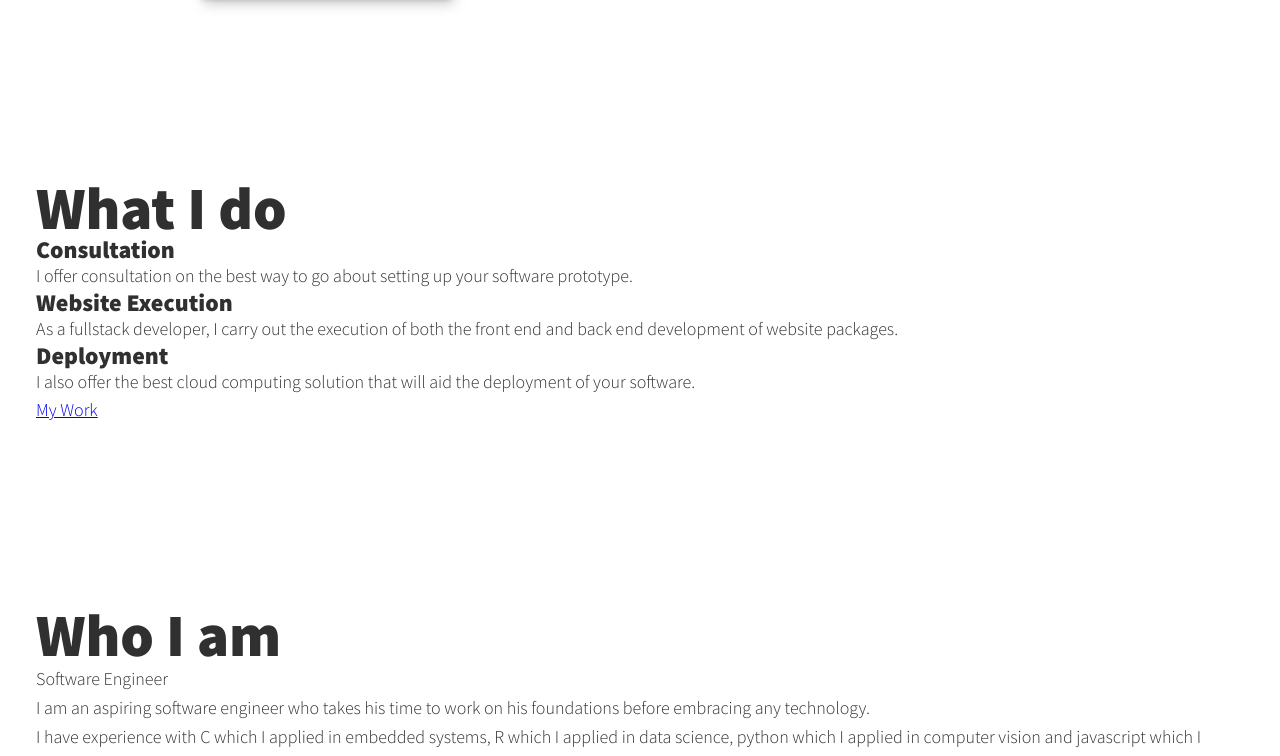
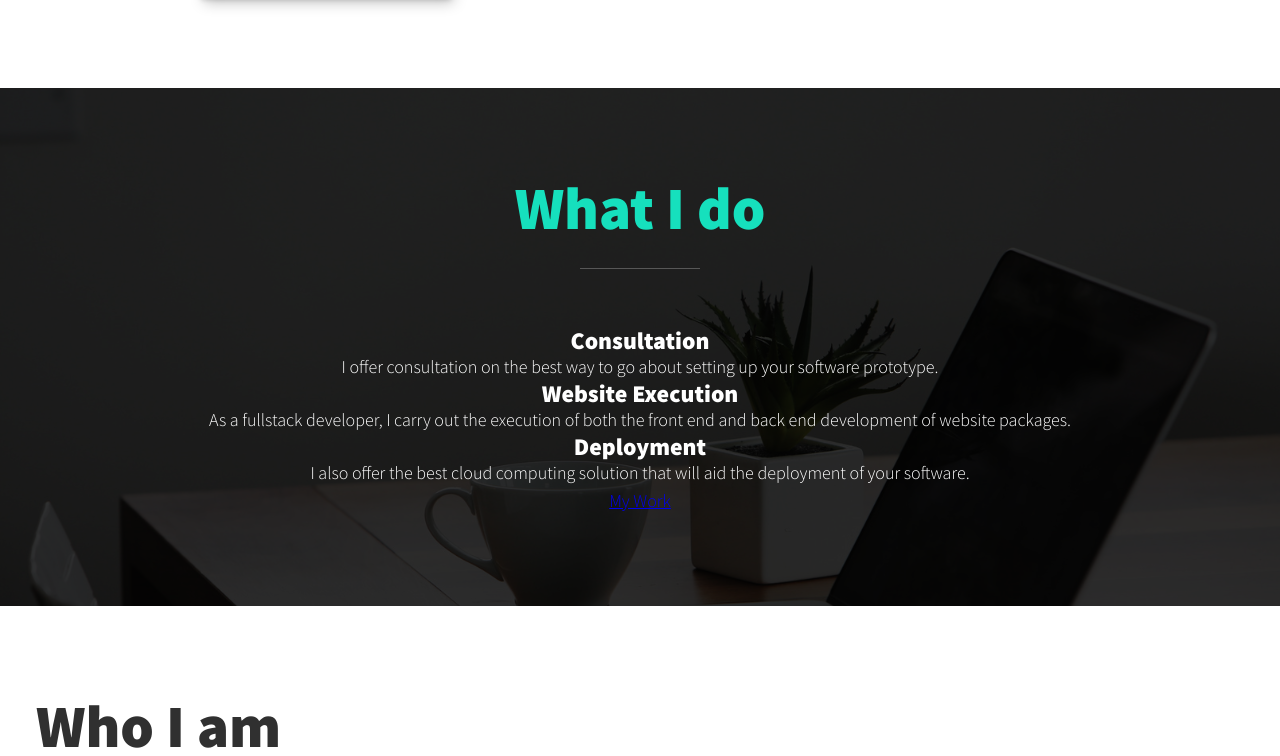
Before and after one commit to Onyeneke-AC/react-portfolio, a React (Vite) app: page /home in a window 1280 px wide. Shown: the part 536-1292 px from the top of the page. Built offline with nearby package versions, Linux system fonts and the light colour scheme.

Commit message:
implementation of MyServices section

```diff
--- a/src/atoms/Heading.jsx
+++ b/src/atoms/Heading.jsx
@@ -5,32 +5,34 @@ const Heading = styled.h1`
   margin: 0;
 
   ${(props) =>
-    props.as === "h1" &&
-    css`
-      font-size: var(--fs-h1);
-    `};
-  ${(props) =>
-    props.as === "h2" &&
-    css`
-      font-size: var(--fs-h2);
-    `};
-  ${(props) =>
-    props.as === "h3" &&
-    css`
-      font-size: var(--fs-h3);
-    `};
-  ${(props) =>
     props.as === "intro" &&
     css`
       font-weight: var(--fs-h3);
       font-size: var(--fs-h1);
     `};
   ${(props) =>
+    props.as === "services" &&
+    css`
+      color: var(--clr-accent);
+      position: relative;
+      margin-bottom: 0.25em;
+      font-size: var(--fs-h2);
+
+      &::after {
+        content: "";
+        display: block;
+        width: 2em;
+        height: 1px;
+        margin: 0.5em auto 1em;
+        background: var(--clr-light);
+        opacity: 0.25;
+      }
+    `};
+  ${(props) =>
     props.type === "light" &&
     css`
       margin: 0;
       background-color: var(--clr-accent);
-      font-family: var(--ff-secondary);
       padding: 0.25em 1em;
       margin-bottom: 1em;
     `}
--- a/src/components/Introduction.jsx
+++ b/src/components/Introduction.jsx
@@ -49,7 +49,7 @@ const IntroImage = styled.img`
 
 function Introduction() {
   return (
-    <StyledIntroduction class="intro" id="home">
+    <StyledIntroduction id="home">
       <Heading as="intro">
         Hi, I am <strong>Onyeneke Anthony</strong>
       </Heading>
--- a/src/components/MyServices.jsx
+++ b/src/components/MyServices.jsx
@@ -1,9 +1,22 @@
 import { Link } from "react-router-dom";
+import styled from "styled-components";
+import Heading from "../atoms/Heading";
+
+const StyledMyServices = styled.section`
+  background-color: var(--clr-dark);
+  background-image: url(/img/bgrnd_srv.jpg);
+  background-size: cover;
+  background-blend-mode: multiply;
+  color: var(--clr-light);
+  text-align: center;
+`;
 
 function MyServices() {
   return (
-    <section class="my-services" id="services">
-      <h2 class="section__title section__title--services">What I do</h2>
+    <StyledMyServices id="services">
+      <Heading as="services">
+        <strong>What I do</strong>
+      </Heading>
       <div class="services">
         <div class="service">
           <h3>Consultation</h3>
@@ -32,7 +45,7 @@ function MyServices() {
       <Link to="#work" class="btn">
         My Work
       </Link>
-    </section>
+    </StyledMyServices>
   );
 }
 
```
